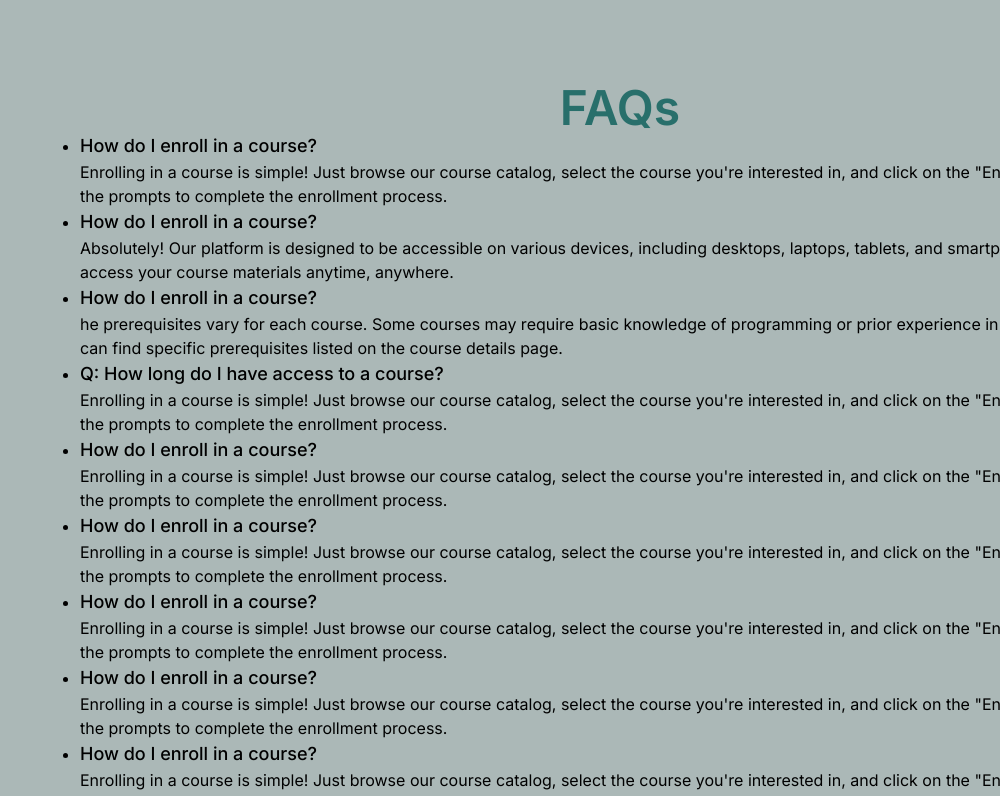
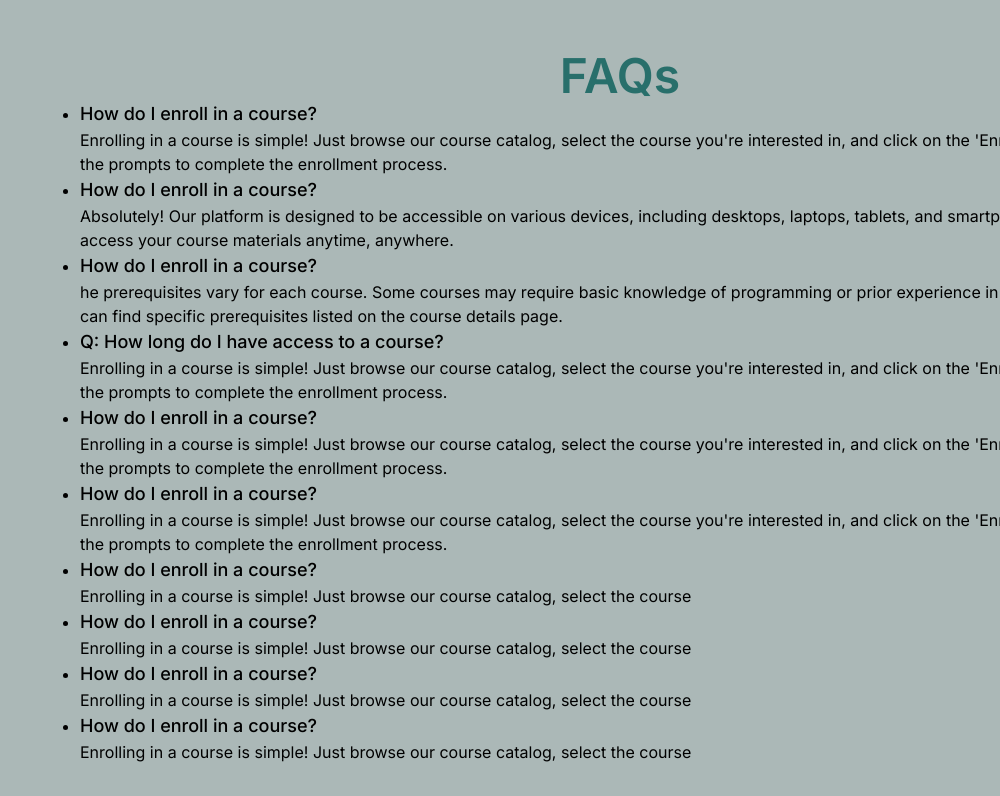
Before and after one commit to bensonibeabuchi/akwukwo, a Next.js app: page /backend in a window 1280 px wide. Shown: the part 4480-5276 px from the top of the page, without its empty margins (280-1280 px from the left). Built offline with nearby package versions, Linux system fonts and the light colour scheme.

Commit message:
new update

```diff
--- a/src/app/about/page.jsx
+++ b/src/app/about/page.jsx
@@ -31,7 +31,7 @@ export default function page() {
         </div>
       </div>
       <div className="w-[1200px] mx-auto border my-16 p-8">
-        <h3 className="text-2xl font-semibold p-4">What you'll learn</h3>
+        <h3 className="text-2xl font-semibold p-4">What you&apos;ll learn</h3>
         <div className="text-lg">
           <table>
             <tbody>
@@ -55,7 +55,7 @@ export default function page() {
                 <td className="p-4">
                   <li>
                     Discover how to build web applications using popular
-                    frameworks like Express.js, leveraging Node.js's
+                    frameworks like Express.js, leveraging Node.js&apos;s
                     capabilities
                   </li>
                 </td>
--- a/src/app/backend/page.jsx
+++ b/src/app/backend/page.jsx
@@ -14,6 +14,7 @@ import Faq from "../component/faq.jsx";
 
 export default function page() {
   return (
+    <>
       <div className="mx-auto">
         <div className="w-full mx-auto bg-[#286f6b]">
           <div className="w-[1800px] mx-auto grid grid-cols-2 items-center ">
@@ -21,8 +22,8 @@ export default function page() {
               <h1>Backend</h1>
               <h1>Development</h1>
               <p className="text-white py-8 w-4/5 leading-8">
-              Harness the immense potential of backend development to drive the
-              robust foundation of digital applications. Dive deep into
+                Harness the immense potential of backend development to drive
+                the robust foundation of digital applications. Dive deep into
                 server-side programming, database management, and infrastructure
                 optimization. Be the architect behind seamless data flow,
                 high-performance APIs, and secure backend systems. Join us as we
@@ -37,7 +38,12 @@ export default function page() {
             </div>
 
             <div className="pb-4">
-            <Image src={backendhero} width={500} height={700} alt="heroshot" />
+              <Image
+                src={backendhero}
+                width={500}
+                height={700}
+                alt="heroshot"
+              />
             </div>
           </div>
         </div>
@@ -58,7 +64,9 @@ export default function page() {
                     </div>
                     <div className="col-span-2 pl-8 space-y-3">
                       <h3 className="text-4xl font-semibold">{course.title}</h3>
-                    <p className="text-2xl font-medium">{course.description}</p>
+                      <p className="text-2xl font-medium">
+                        {course.description}
+                      </p>
                       <p className="text-lg text-gray-300">
                         By {course.instructor}
                       </p>
@@ -69,7 +77,12 @@ export default function page() {
                         </div>
                         <p className="text-lg">{course.level}</p>
                       </div>
-                    <Image src={stars} width={200} height={200} alt="rating" />
+                      <Image
+                        src={stars}
+                        width={200}
+                        height={200}
+                        alt="rating"
+                      />
                       <h2 className="text-[#286f6b]">{course.price}</h2>
                       <button className="px-6 py-4 mx-auto hover:bg-[#286f6b] hover:text-[#fcdc66] hover:scale-105 hover:transition cursor-pointer">
                         Add to cart
@@ -80,8 +93,12 @@ export default function page() {
               </Link>
             ))}
           </div>
-      </div>
+
+          <div>
             <Faq />
           </div>
+        </div>
+      </div>
+    </>
   );
 }
--- a/src/app/component/faq.jsx
+++ b/src/app/component/faq.jsx
@@ -15,9 +15,9 @@ export default function faq() {
                   </h3>
                   <p>
                     Enrolling in a course is simple! Just browse our course
-                    catalog, select the course you're interested in, and click
-                    on the "Enroll" button. Follow the prompts to complete the
-                    enrollment process.
+                    catalog, select the course you&apos;re interested in, and
+                    click on the &apos;Enroll&apos; button. Follow the prompts
+                    to complete the enrollment process.
                   </p>
                 </li>
                 <li>
@@ -48,9 +48,9 @@ export default function faq() {
                   </h3>
                   <p>
                     Enrolling in a course is simple! Just browse our course
-                    catalog, select the course you're interested in, and click
-                    on the "Enroll" button. Follow the prompts to complete the
-                    enrollment process.
+                    catalog, select the course you&apos;re interested in, and
+                    click on the &apos;Enroll&apos; button. Follow the prompts
+                    to complete the enrollment process.
                   </p>
                 </li>
                 <li>
@@ -59,9 +59,9 @@ export default function faq() {
                   </h3>
                   <p>
                     Enrolling in a course is simple! Just browse our course
-                    catalog, select the course you're interested in, and click
-                    on the "Enroll" button. Follow the prompts to complete the
-                    enrollment process.
+                    catalog, select the course you&apos;re interested in, and
+                    click on the &apos;Enroll&apos; button. Follow the prompts
+                    to complete the enrollment process.
                   </p>
                 </li>
                 <li>
@@ -70,9 +70,9 @@ export default function faq() {
                   </h3>
                   <p>
                     Enrolling in a course is simple! Just browse our course
-                    catalog, select the course you're interested in, and click
-                    on the "Enroll" button. Follow the prompts to complete the
-                    enrollment process.
+                    catalog, select the course you&apos;re interested in, and
+                    click on the &apos;Enroll&apos; button. Follow the prompts
+                    to complete the enrollment process.
                   </p>
                 </li>
                 <li>
@@ -81,9 +81,7 @@ export default function faq() {
                   </h3>
                   <p>
                     Enrolling in a course is simple! Just browse our course
-                    catalog, select the course you're interested in, and click
-                    on the "Enroll" button. Follow the prompts to complete the
-                    enrollment process.
+                    catalog, select the course
                   </p>
                 </li>
                 <li>
@@ -92,9 +90,7 @@ export default function faq() {
                   </h3>
                   <p>
                     Enrolling in a course is simple! Just browse our course
-                    catalog, select the course you're interested in, and click
-                    on the "Enroll" button. Follow the prompts to complete the
-                    enrollment process.
+                    catalog, select the course
                   </p>
                 </li>
                 <li>
@@ -103,20 +99,17 @@ export default function faq() {
                   </h3>
                   <p>
                     Enrolling in a course is simple! Just browse our course
-                    catalog, select the course you're interested in, and click
-                    on the "Enroll" button. Follow the prompts to complete the
-                    enrollment process.
+                    catalog, select the course{" "}
                   </p>
                 </li>
+
                 <li>
                   <h3 className="text-lg font-medium">
                     How do I enroll in a course?
                   </h3>
                   <p>
                     Enrolling in a course is simple! Just browse our course
-                    catalog, select the course you're interested in, and click
-                    on the "Enroll" button. Follow the prompts to complete the
-                    enrollment process.
+                    catalog, select the course{" "}
                   </p>
                 </li>
               </ul>
--- a/src/app/component/testimonials.jsx
+++ b/src/app/component/testimonials.jsx
@@ -27,7 +27,12 @@ export default function page() {
           {testimonials.map((testimonial) => (
             <SwiperSlide className="rounded-2xl bg-white p-16 mb-12 text-black">
               <div>
-                <Image src={fivestar} width={200} height={100} className="" />
+                <Image
+                  src={fivestar}
+                  width={200}
+                  height={100}
+                  alt="testimonial"
+                />
                 <p className="text-base overflow-hidden h-32 mt-2">
                   {testimonial.testimonial}
                 </p>
--- a/src/app/page.js
+++ b/src/app/page.js
@@ -4,7 +4,7 @@ import headshot from "./images/hero1.png";
 import star from "./images/stars.png";
 import hero2 from "./images/hero2.png";
 import hero3 from "./images/hero3.png";
-import hero4 from "./images/hero3.png";
+import hero4 from "./images/hero4.png";
 
 import Link from "next/link";
 import Courses from "./component/courses";
```
Lines whose indentation alone changed are shown as unchanged.
